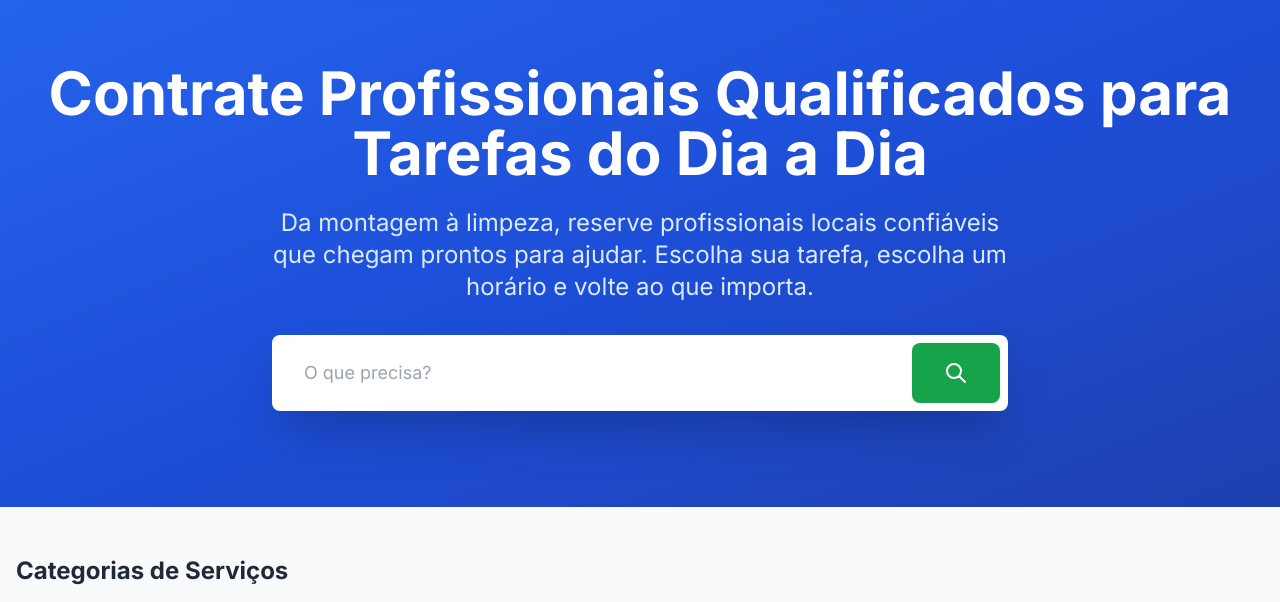
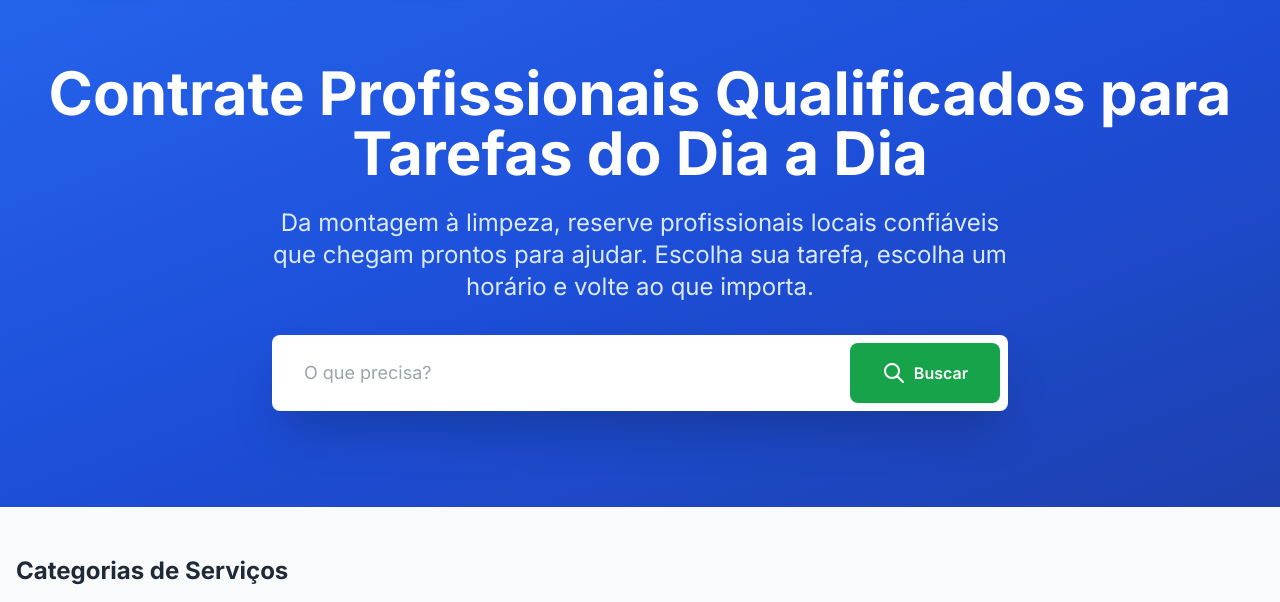
Before and after one commit to mjnetto/ConhecesAlguem, a Django app: page / in a window 1280 px wide. Shown: the part 73-675 px from the top of the page. Run offline with Django 4.2, Linux system fonts and the light colour scheme; data comes from the database, SQL or seed files in the repository; parts of the project's set-up code (start-up, migrations or seed data) failed here and were passed over; some libraries are stand-ins or nearby versions.

Commit message:
Adicionar CSS para breakpoint xs - mostrar texto Buscar em telas maiores que 475px

```diff
--- a/templates/home.html
+++ b/templates/home.html
@@ -260,5 +260,12 @@ document.addEventListener('click', function(e) {
 .scrollbar-hide::-webkit-scrollbar {
     display: none;
 }
+
+/* Breakpoint extra pequeno para mostrar texto do botão */
+@media (min-width: 475px) {
+    .xs\:inline {
+        display: inline;
+    }
+}
 </style>
 {% endblock %}
```
